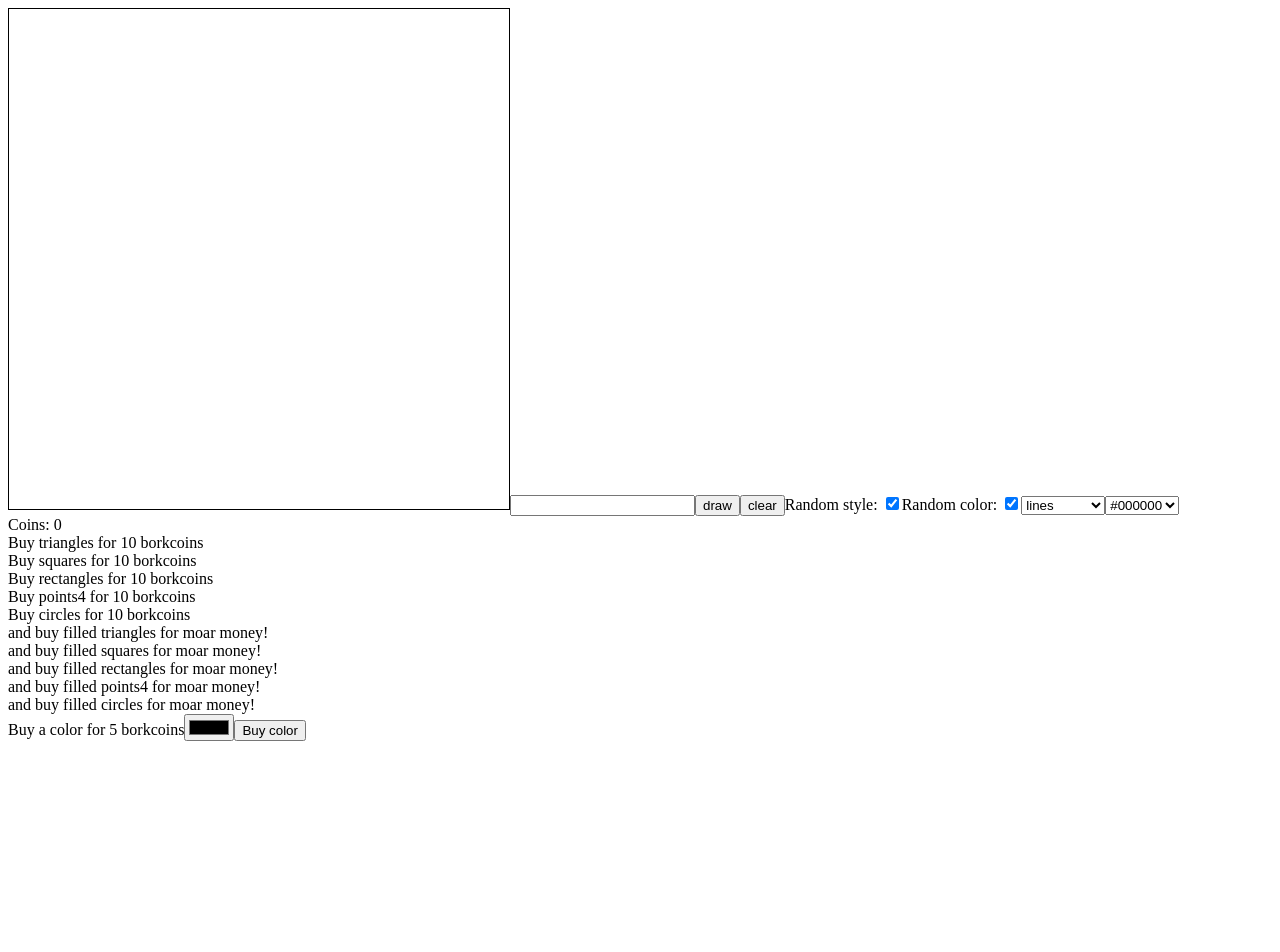
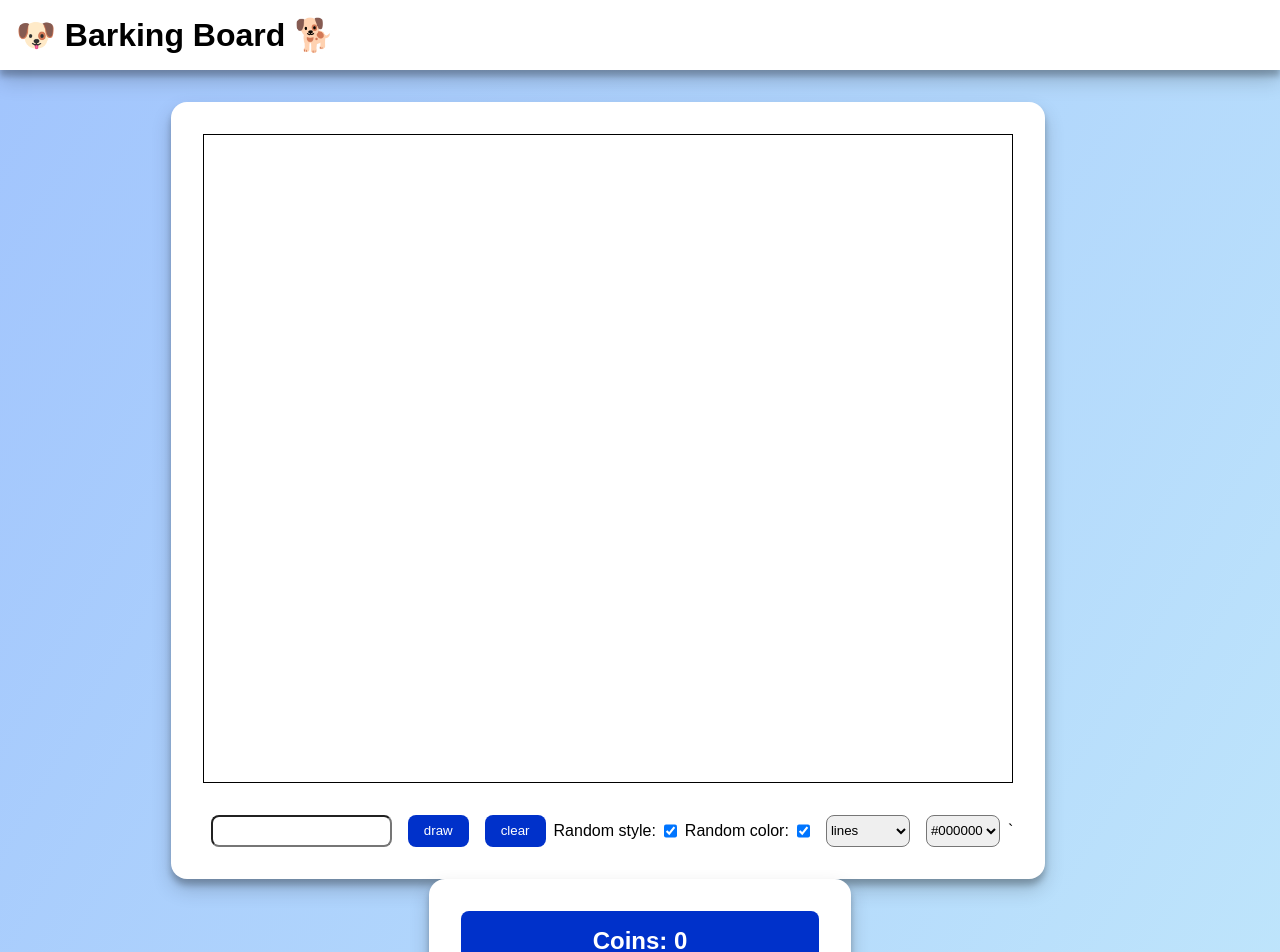
Before and after one commit to ClassicalJo/barking-board, a React (Create React App) app: page / in a window 1280 px wide. Shown: the top 952 px of the page. Before the commit the page ends 800 px from the top, so only its background shows below. Built offline with nearby package versions, Linux system fonts and the light colour scheme.

Commit message:
initialized stylesheet. Added classnames to elements and wrapped text on paragraph tags

```diff
--- a/src/App.js
+++ b/src/App.js
@@ -59,8 +59,12 @@ class App extends React.Component {
 
     render() {
         return (
-            <div>
-                <canvas ref="canvas" id="barking-board" height="500" width="500"></canvas>
+            <div id="App">
+                <h1 className="add-shadow">🐶 Barking Board 🐕</h1>
+                <div id="main-screen">
+                    <div className="add-shadow board">
+                        <canvas ref="canvas" id="barking-board" height="400" width="500"></canvas>
+                        <div className="controls">
                             <input ref="timesselector" type="number" defaultValue={this.currentTimesSelector} onChange={this.handleOnChangeTimesSelector}></input>
                             <input type="button" value="draw" onClick={() => this.draw(this.state.currentTimesSelector)} />
                             <input type="button" value="clear" onClick={this.clear} />
@@ -92,11 +96,15 @@ class App extends React.Component {
                                 >
                                     {x}
                                 </option>)}
-
-                </select>
-                <div>Coins: {this.state.currentCoins}</div>
+                            </select>`
+                        </div>
+                    </div>
+                    <div className="add-shadow store">
+                        <div className="coins">Coins: {this.state.currentCoins}</div>
                         <BuyStyle styles={this.state.styles} onClick={this.buy} />
                         <BuyColor ref="color" onClick={this.buyColor} />
+                    </div>
+                </div>
             </div>
         )
     }
--- a/src/BuyColor.js
+++ b/src/BuyColor.js
@@ -3,7 +3,8 @@ import React from 'react'
 class BuyColor extends React.Component {
     render() {
         return (
-            <div>Buy a color for 5 borkcoins
+            <div className="buy-color">
+            	<p>Buy a color for 5 borkcoins</p>
                 <input type="color" ref="color"/><input type="button" value="Buy color" onClick={this.props.onClick} />
             </div>
         )
--- a/src/BuyStyle.js
+++ b/src/BuyStyle.js
@@ -7,14 +7,14 @@ class BuyStyle extends React.Component {
         stylesKeys.shift()
 
         return (
-            <div>
-                <div>{stylesKeys.map((x) => <div
+            <div className="buy-styles">
+                <div className="style">{stylesKeys.map((x) => <div
                     onClick={this.props.onClick}
                     buystyle={x}>
-                    Buy {x} for 10 borkcoins
+                    <p>Buy {x} for 10 borkcoins</p>
                 </div>)}
-                    <div>
-                        {mappedStylesKeys.map((x) => x[1]===false && <div>and buy filled {x[0]} for moar money!</div>)}
+                    <div className="style">
+                        {mappedStylesKeys.map((x) => x[1]===false && <div><p>and buy filled {x[0]} for moar money!</p></div>)}
                     </div>
                 </div>
 
--- a/src/index.css
+++ b/src/index.css
@@ -1,10 +1,20 @@
+* {
+  margin: 0;
+  padding: 0;
+  box-sizing: border-box;
+  font-family: sans-serif;
+}
+
+body {
+	background-image: linear-gradient(120deg, #a1c4fd 0%, #c2e9fb 100%);
+}
+
 canvas {
     border: 1px solid black
 }
 
 select{
     min-width: 5em;
-
 }
 
 select:focus{
@@ -12,8 +22,72 @@ select:focus{
     color: black;
 }
 
+input, select {
+	height: 2rem;
+	border-radius: 8px;
+	margin: 0 .5rem;
+}
+
 option{
     min-width: 5em;
     text-shadow: 1px black;
     color:black;
 }
+
+#main-screen {
+	display: flex;
+	justify-content: center;
+	padding: 2rem;
+	flex-wrap: wrap;
+}
+
+h1.add-shadow {
+	border-radius: 0;
+	padding: 1rem;
+}
+
+.board {
+  display: flex;
+  flex-direction: column;
+  margin-right: 4rem;
+}
+
+.controls {
+	margin-top: 2rem;
+	display: flex;
+	align-items: center;
+}
+
+.add-shadow {
+  padding: 2rem;
+  border-radius: 1rem;
+  background: white;
+  box-shadow: 0 10px 20px rgba(0,0,0,0.19), 0 6px 6px rgba(0,0,0,0.23);
+}
+
+input[type='button'] {
+	padding: 0 1rem;
+	border: none;
+	background: #0031ca;
+	color: white;
+}
+
+.buy-color {
+	display: flex;
+	align-items: center;
+}
+
+.style p {
+	margin-bottom: 1rem;
+}
+
+.coins {
+	padding: 1rem;
+	border-radius: 8px;
+	text-align: center;
+	font-size: 1.5rem;
+	font-weight: bold;
+	margin-bottom: 1rem;
+	color: white;
+	background: #0031ca;
+}
```
Lines whose indentation alone changed are shown as unchanged.
